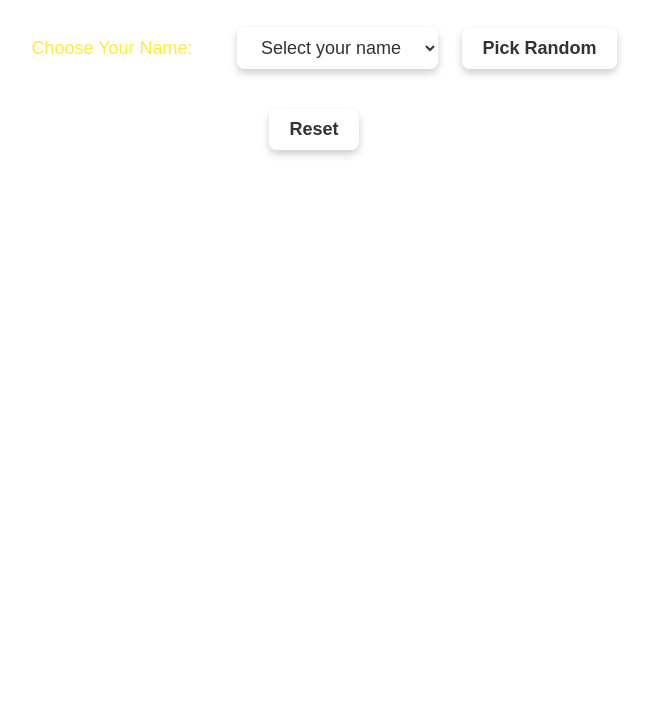
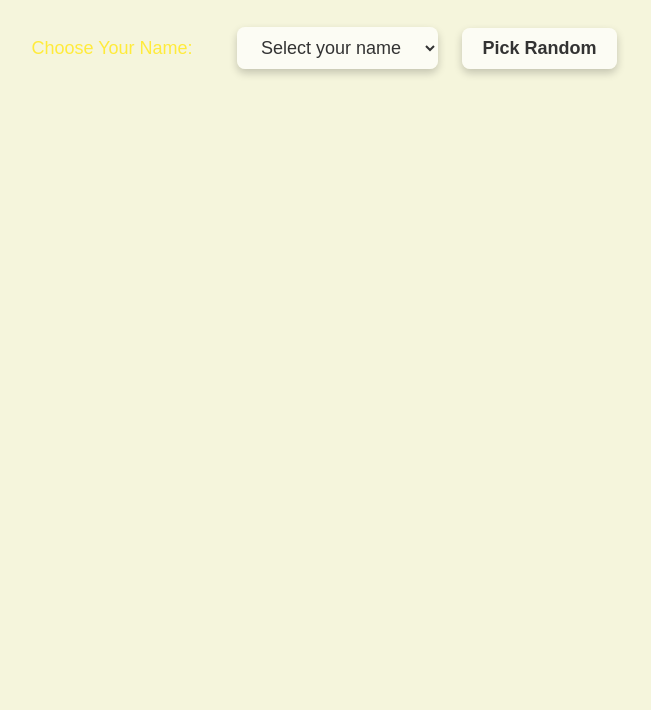
Before and after one commit to susmithajames/Tools, a plain HTML site: page index.html in a window 1280 px wide. Shown: the part 90-800 px from the top of the page, without its empty margins (326-977 px from the left). Drawn offline with nearby package versions, Linux system fonts and the light colour scheme.

Commit message:
Update index.html

```diff
--- a/index.html
+++ b/index.html
@@ -11,9 +11,8 @@
       margin: 0;
       padding: 0;
       text-align: center;
-      background: url('') no-repeat center center fixed;
-      background-size: cover;
-      color: beige;
+      background-color: beige; /* Set background to beige */
+      color: white;
       box-sizing: border-box;
     }
 
@@ -55,6 +54,11 @@
       margin-top: 20px;
       font-weight: bold;
       text-shadow: 3px 3px 10px rgba(0, 0, 0, 0.5);
+    }
+
+    /* Hide Reset Button */
+    #resetButton {
+      display: none; /* Hides the reset button */
     }
   </style>
   <script src="https://cdn.jsdelivr.net/npm/@emailjs/browser@3/dist/email.min.js"></script>
@@ -191,8 +195,8 @@
 
   <div class="result" id="result"></div>
 
-  <!-- Reset Button for UI -->
-  <button onclick="resetApp()">Reset</button>
+  <!-- Reset Button (Hidden) -->
+  <button id="resetButton" onclick="resetApp()">Reset</button>
 
 </body>
 </html>
```
